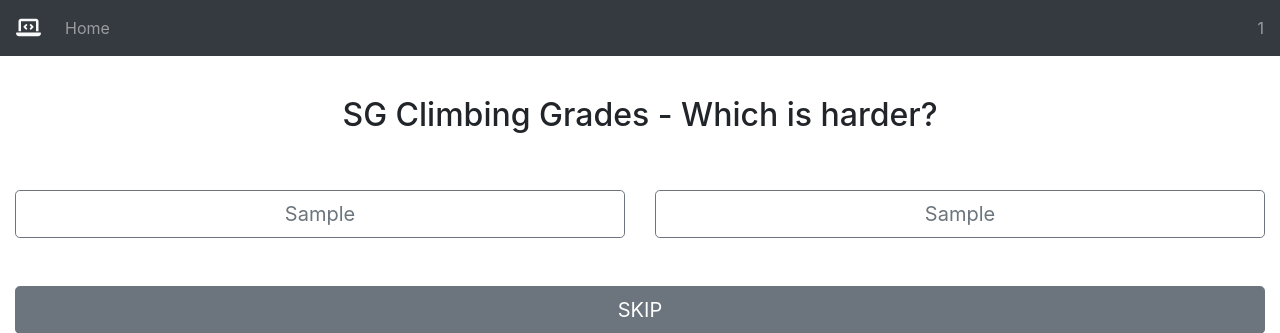
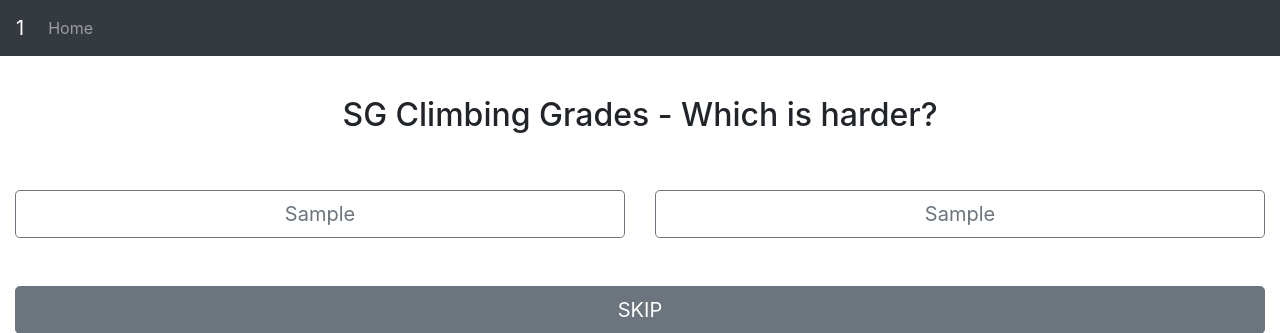
Before and after one commit to adileyzekmoon/Climbing-Grade-Conversion, a Flask app: template templates/index.html in a window 1280 px wide. Shown: the top 333 px of the page. Run offline with Flask 2, Linux system fonts and the light colour scheme; the template is opened without the code that fills it: most values are stand-ins (such as "Sample title", 1, 10 or a date in 2020); some libraries are stand-ins or nearby versions.

Commit message:
Change dataCount position

```diff
--- a/templates/index.html
+++ b/templates/index.html
@@ -18,7 +18,7 @@
     <header>
         <nav id="navbar" class="navbar navbar-expand-md navbar-dark bg-dark fixed-top">
             <a class="navbar-brand" href="#">
-                <i id="logo" class="fa fa-laptop-code text-light"></i>
+                {{dataCount}}
             </a>
             <button class="navbar-toggler" type="button" data-toggle="collapse" data-target="#navbarText" aria-controls="navbarText" aria-expanded="false" aria-label="Toggle navigation">
                 <span class="navbar-toggler-icon"></span>
@@ -44,9 +44,6 @@
                     </li>
 -->
                 </ul>
-                <span class="navbar-text">
-                    {{dataCount}}
-                </span>
             </div>
         </nav>
 
```
Also changed, not shown: README.md.
